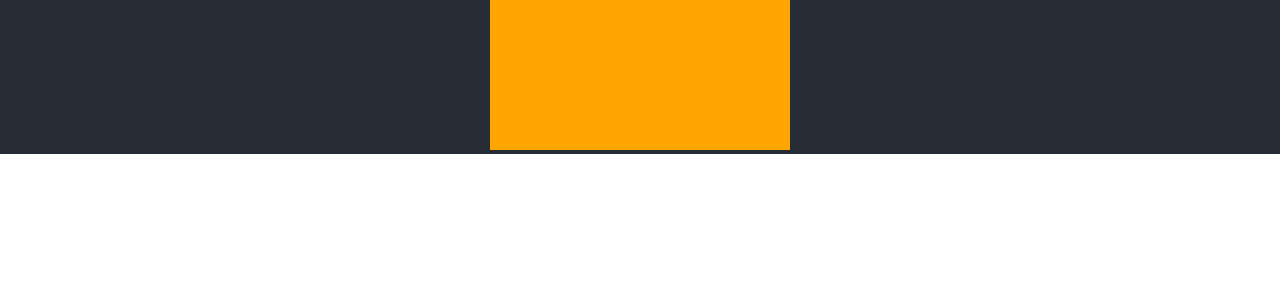
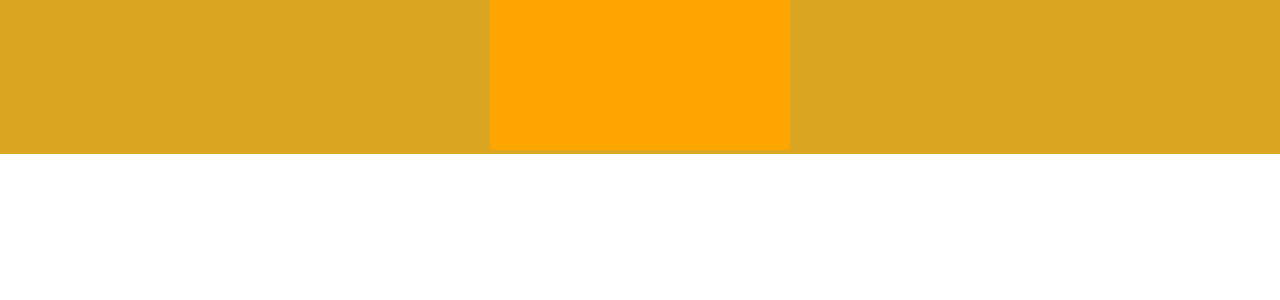
Before and after one commit to ngaga/slime-volley-ai, a React (Create React App) app in the folder frontend/: page / in a window 1280 px wide. Shown: the top 300 px of the page. Built offline with nearby package versions, Linux system fonts and the light colour scheme.

Commit message:
change tab name

```diff
--- a/frontend/public/index.html
+++ b/frontend/public/index.html
@@ -6,7 +6,7 @@
     <meta name="viewport" content="width=device-width, initial-scale=1" />
     <meta name="theme-color" content="#000000" />
     <meta
-      name="description"
+      name="poulet"
       content="first react site web of nico"
     />
     <link rel="apple-touch-icon" href="%PUBLIC_URL%/logo192.png" />
@@ -24,7 +24,7 @@
       work correctly both with client-side routing and a non-root public URL.
       Learn how to configure a non-root public URL by running `npm run build`.
     -->
-    <title>React App</title>
+    <title>Slime Volley</title>
   </head>
   <body>
     <noscript>You need to enable JavaScript to run this app.</noscript>
--- a/frontend/src/App.css
+++ b/frontend/src/App.css
@@ -4,7 +4,7 @@
 }
 
 .App-header {
-  background-color: #282c34;
+  background-color: goldenrod;
   display: list-item;
   flex-direction: column-reverse;
   align-items: center;
```
Also changed, not shown: frontend/public/manifest.json, 1 other file (tests, documents, lock files or other folders).
